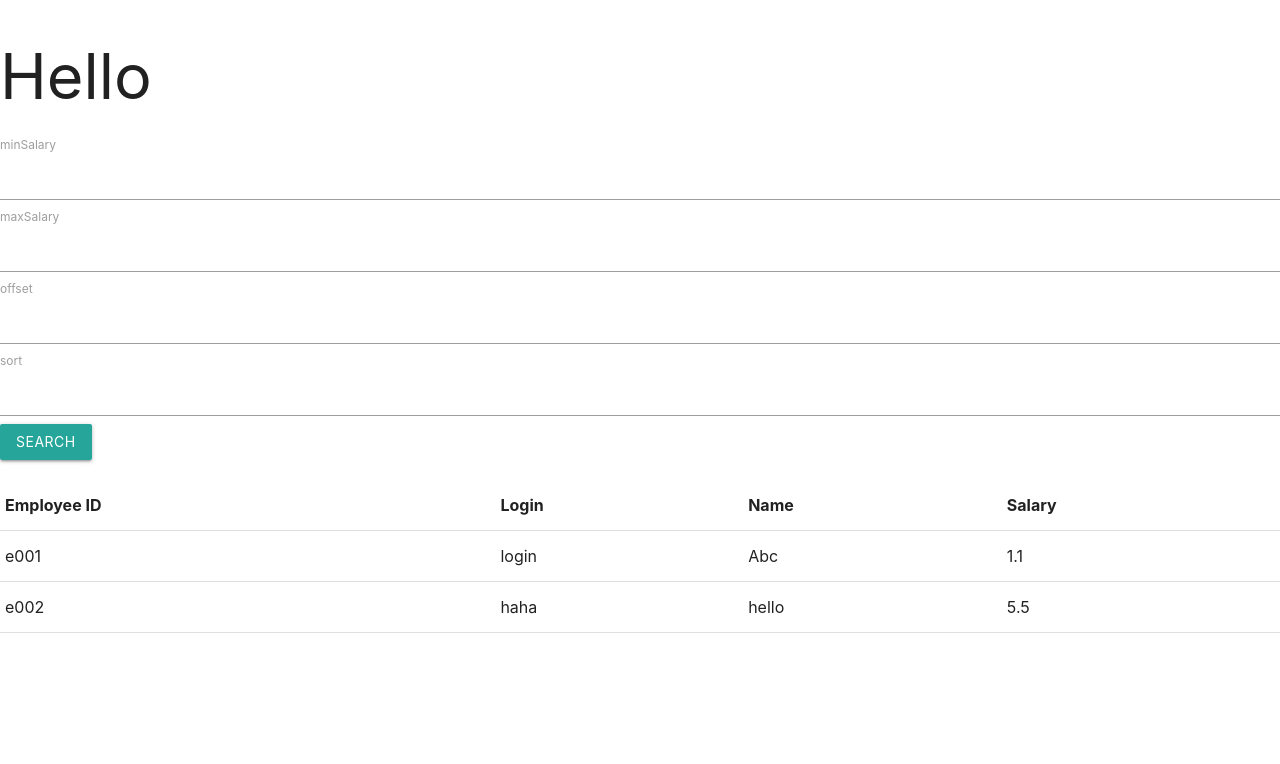
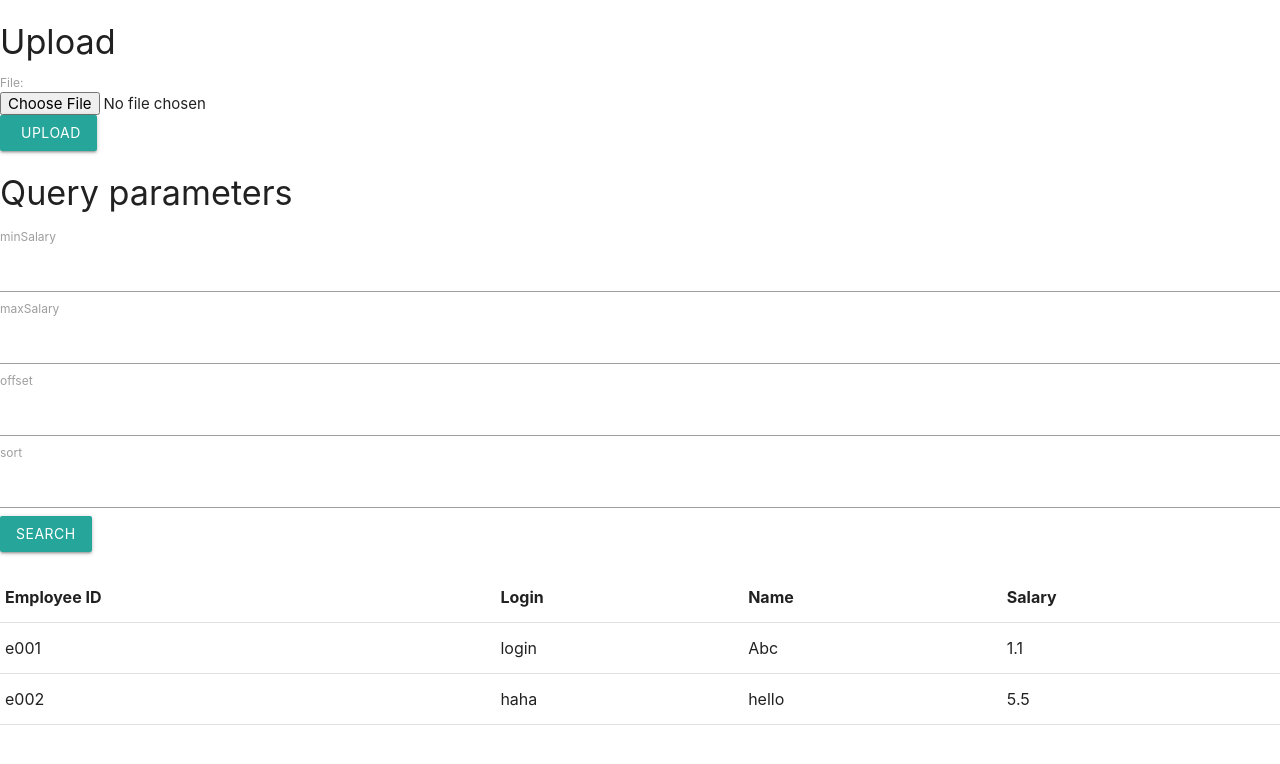
Before and after one commit to kh-leong/esm, a Django app: page /salary_mgmt/ in a window 1280 px wide. Shown: the top 764 px of the page. Run offline with Django 3.2, Linux system fonts and the light colour scheme; data comes from the database, SQL or seed files in the repository; some libraries are stand-ins or nearby versions.

Commit message:
Upload function
Now able to upload and read csv

```diff
--- a/salary_mgmt/templates/user_index.html
+++ b/salary_mgmt/templates/user_index.html
@@ -9,7 +9,26 @@
         <!--Let browser know website is optimized for mobile-->
         <meta name="viewport" content="width=device-width, initial-scale=1.0" />
     </head>
-<h1>Hello</h1>
+<div>
+    <h4>Upload</h4>
+<form id="upload-form">
+    {% csrf_token %}
+    <div class="form-group">
+        <label for="name" class="col-md-3 col-sm-3 col-xs-12 control-label">File: </label>
+        <div class="col-md-8">
+            <input type="file" name="file" id="file" required="True" class="form-control">
+        </div>
+    </div>
+    <div class="form-group">
+        <div class="col-md-3 col-sm-3 col-xs-12 col-md-offset-3" style="margin-bottom:10px;">
+            <button class="btn btn-primary"> <span class="glyphicon glyphicon-upload"
+                    style="margin-right:5px;"></span>Upload </button>
+        </div>
+    </div>
+</form>
+</div>
+
+<h4>Query parameters</h4>
 <div>
     <h5></h5>
     <form id="query-form">
@@ -63,7 +82,7 @@
         {% block javascript %}
         <script>
             /*
-                On submiting the form, send the POST ajax
+                On submiting the form, send the GET ajax
                 request to server and after successfull submission
                 display the object.
             */
@@ -103,6 +122,54 @@
                     }
                 })
             })
+
+            $("#upload-form").submit(function(e) {
+                // preventing from page reload and default actions
+                e.preventDefault();
+                // serialize the data for sending the form data.
+                var uploadFile = $('#file')
+                console.log(uploadFile)
+                var formData = new FormData();
+                formData.append('file', uploadFile[0].files[0]);
+
+                console.log(formData);
+                console.log(uploadFile[0].files[0])
+                var csrftoken = getCookie('csrftoken');
+
+                // make POST ajax call
+                $.ajax({
+                    type: 'POST',
+                    headers: { 'X-CSRFToken': csrftoken },
+                    url: "users/upload",
+                    data: formData,
+                    processData: false,
+                    contentType: false,
+                    success: function (response) {
+                        alert("File upload success!")
+                    },
+                    error: function (response) {
+                        console.log(response)
+                        // alert the error if any error occured
+                        alert("File upload failed");
+                    }
+                })
+            })
+
+            function getCookie(name) {
+                    var cookieValue = null;
+                    if (document.cookie && document.cookie !== '') {
+                        var cookies = document.cookie.split(';');
+                        for (var i = 0; i < cookies.length; i++) {
+                            var cookie = cookies[i].trim();
+                            // Does this cookie string begin with the name we want?
+                            if (cookie.substring(0, name.length + 1) === (name + '=')) {
+                                cookieValue = decodeURIComponent(cookie.substring(name.length + 1));
+                                break;
+                            }
+                        }
+                    }
+                    return cookieValue;
+                }
         </script>
         {% endblock javascript %}
 
--- a/salary_mgmt/urls.py
+++ b/salary_mgmt/urls.py
@@ -12,4 +12,5 @@ urlpatterns = [
     path('', views.user_index, name='user_index'),
     path('users/', views.get_user, name='user_index'),
     path('<int:pk>/', views.user_detail, name='user_detail'),
+    path('users/upload', views.upload_csv, name='user_index'),
 ]
--- a/salary_mgmt/views.py
+++ b/salary_mgmt/views.py
@@ -11,6 +11,8 @@ from rest_framework.renderers import JSONRenderer, TemplateHTMLRenderer
 
 from .utils import *
 import logging
+from django.views.decorators.csrf import csrf_protect
+import json
 
 # Get an instance of a logger
 logger = logging.getLogger(__name__)
@@ -19,7 +21,9 @@ logger = logging.getLogger(__name__)
 def user_index(request):
     entries = EmployeeSalary.objects.all()
     context = {
-        'entries': entries
+        'entries': entries,
+        'count': entries.count(),
+        'page': 1,
     }
     return render(request, 'user_index.html', context)
 
@@ -62,6 +66,30 @@ def get_user(request):
     entries = entries.filter(salary__lte=maxSalary)
     if not isSortAscending(sort):
         entries = entries.order_by(sort)
+    count = entries.count()
     entries = entries[offset:offset+limit]
     serializer = EmployeeSalarySerializer(entries, many=True)
-    return JsonResponse({'results': serializer.data}, safe=False)
+    return JsonResponse({'results': serializer.data, 'count': count}, safe=False)
+
+
+@csrf_protect
+def upload_csv(request):
+    logger.error(request.FILES)
+
+    if request.method != 'POST':
+        return HttpResponse(status=400)
+    try:
+        csv = request.FILES['file']
+        if not csv.name.endswith('.csv'):
+            return HttpResponse('File is not csv', status=400)
+        # todo: replace with function to handle
+        data = csv.read().decode('utf-8')
+        lines = data.split("\n")
+        lines = lines[1:]
+        for line in lines:
+            logger.error(line[0])
+        return HttpResponse(status=200)
+    except Exception as e:
+        logger.error('Unable to upload file.')
+        logger.error(print(e))
+        return HttpResponse(status=400)
```
Also changed, not shown: salary_mgmt/csvs/test.csv (added, +11 -0 lines), salary_mgmt/utils.py (+21 -0 lines).
